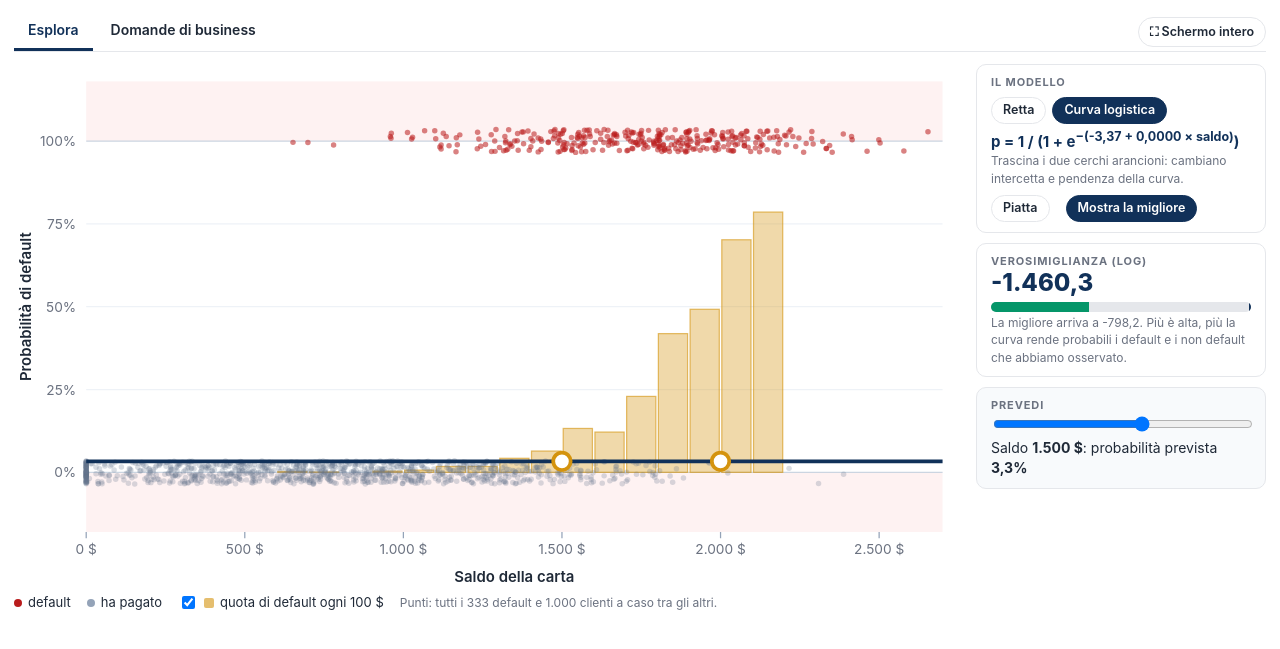
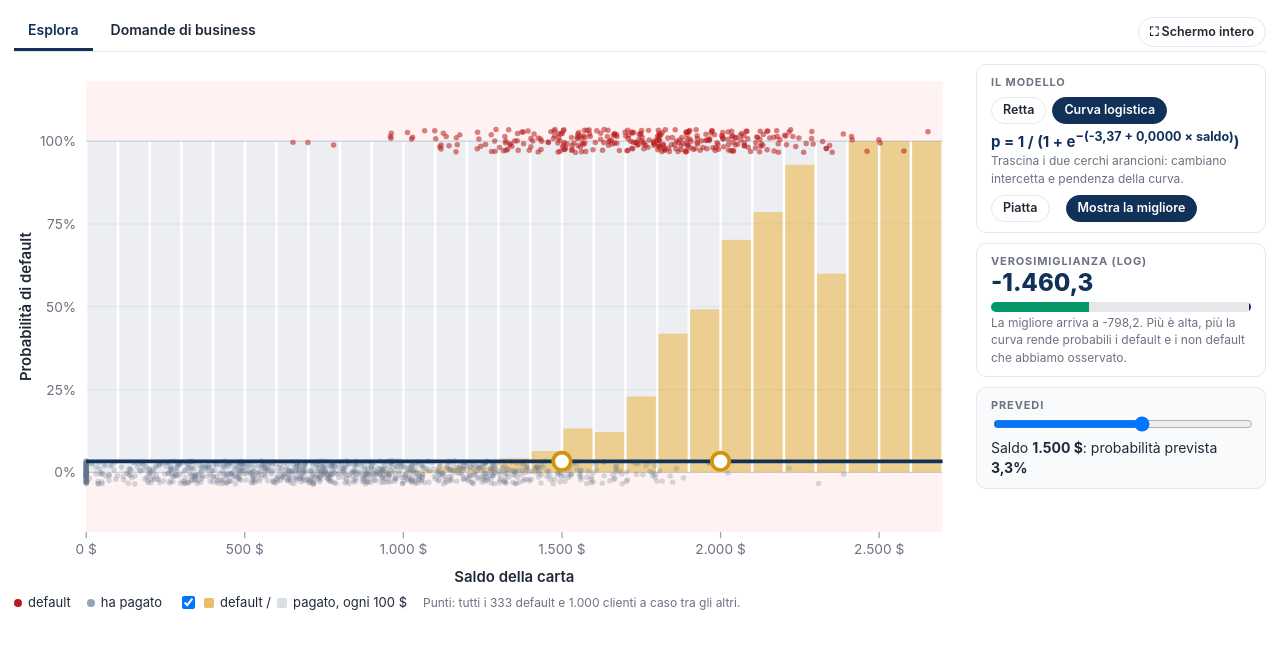
Before and after one commit to vincnardelli/msd, a Jekyll site: the page esplorazioni/logistica-curva.html, which Jekyll copies as it is, in a window 1280 px wide. Shown: the top 649 px of the page. Built offline with Jekyll 4.4.1, drawn with Linux system fonts in a browser that asks for light colours.

Commit message:
Esplorazione curva a S: barre al 100% (default / pagato) per ogni fascia di 100 $
Co-Authored-By: Claude Opus 5.5 <noreply@anthropic.com>

```diff
--- a/esplorazioni/logistica-curva.html
+++ b/esplorazioni/logistica-curva.html
@@ -66,7 +66,7 @@
 <div id="casi" hidden><div class="casi" id="casi-list"></div></div>
 <div class="main">
   <div class="chart"><svg id="svg" viewBox="0 0 760 420"></svg>
-    <div class="row" style="margin:6px 0 0"><label class="ck"><i style="background:#b91c1c;height:8px;width:8px;border-radius:50%"></i>default</label><label class="ck"><i style="background:#94a3b8;height:8px;width:8px;border-radius:50%"></i>ha pagato</label><label class="ck"><input type="checkbox" id="c-bar" checked><i style="background:#d4930d;opacity:.6;height:10px;width:10px"></i>quota di default ogni 100 $</label><span class="mini">Punti: tutti i 333 default e 1.000 clienti a caso tra gli altri.</span></div>
+    <div class="row" style="margin:6px 0 0"><label class="ck"><i style="background:#b91c1c;height:8px;width:8px;border-radius:50%"></i>default</label><label class="ck"><i style="background:#94a3b8;height:8px;width:8px;border-radius:50%"></i>ha pagato</label><label class="ck"><input type="checkbox" id="c-bar" checked><i style="background:#d4930d;opacity:.6;height:10px;width:10px"></i>default / <i style="background:#94a3b8;opacity:.35;height:10px;width:10px"></i>pagato, ogni 100 $</label><span class="mini">Punti: tutti i 333 default e 1.000 clienti a caso tra gli altri.</span></div>
   </div>
   <div class="side">
     <div id="pan-esplora" class="side">
@@ -158,7 +158,9 @@ function draw(){
   txt((ML+W-MR)/2,H-4,'Saldo della carta','axt',g);
   const yl=txt(14,(MT+H-MB)/2,'Probabilità di default','axt',g);yl.setAttribute('transform',`rotate(-90 14 ${(MT+H-MB)/2})`);
   // quota di default per fasce di 100 $: barre dietro a tutto
-  if(S.bar)for(const q of BINS)el('rect',{x:sx(q.x-50)+1,y:sy(q.p),width:sx(100)-sx(0)-2,height:Math.max(0,sy(0)-sy(q.p)),fill:'#d4930d','fill-opacity':0.35,stroke:'#d4930d','stroke-opacity':0.6},g);
+  if(S.bar)for(const q of BINS){const x0=sx(q.x-50)+1,w=sx(100)-sx(0)-2;
+    el('rect',{x:x0,y:sy(1),width:w,height:sy(q.p)-sy(1),fill:'#94a3b8','fill-opacity':0.18},g);
+    el('rect',{x:x0,y:sy(q.p),width:w,height:sy(0)-sy(q.p),fill:'#d4930d','fill-opacity':0.45},g);}
   // punti
   for(const p of PTS)el('circle',{cx:sx(p.x),cy:sy(p.y+p.j),r:2.2,fill:p.y?'#b91c1c':'#64748b','fill-opacity':p.y?0.55:0.25},g);
   // modello
@@ -208,9 +210,9 @@ const P1=sig(FIT.a+FIT.b*1000),P2=sig(FIT.a+FIT.b*2000);
 CASI=[
 {tag:'Retta o curva',t:'Perché non una retta?',q:'La banca vuole la probabilità che un cliente vada in default. Possiamo usare la regressione lineare che conosciamo?',
  passi:[
-  {set:{mode:'retta',marks:[],fit:'flat',bar:true},txt:c=>`Ogni punto è un cliente: in alto chi è andato in default (333 su 10.000), in basso chi ha pagato. Le barre gialle sono la <b>quota di default</b> per fasce di 100 $ di saldo. La retta blu è la regressione lineare di default (0/1) sul saldo.`},
+  {set:{mode:'retta',marks:[],fit:'flat',bar:true},txt:c=>`Ogni punto è un cliente: in alto chi è andato in default (333 su 10.000), in basso chi ha pagato. Le barre dividono i clienti di ogni fascia di 100 $ di saldo: in giallo la <b>quota di default</b>, in grigio chi ha pagato. La retta blu è la regressione lineare di default (0/1) sul saldo.`},
   {set:{marks:[0,500]},txt:c=>`Con saldi bassi la retta scende sotto lo zero: a 0 $ prevede ${pct(LIN.a,1)}, a 500 $ ${pct(LIN.a+LIN.b*500,1)}. <b>Una probabilità negativa non ha senso.</b> E con saldi alti la retta resta molto sotto le quote osservate.`},
-  {set:{mode:'curva',marks:[],fit:'best'},txt:c=>`La curva logistica resta sempre tra 0 e 1: piatta dove il rischio è quasi nullo, ripida tra 1.500 e 2.000 $, e segue le barre gialle.`,
+  {set:{mode:'curva',marks:[],fit:'best'},txt:c=>`La curva logistica resta sempre tra 0 e 1: piatta dove il rischio è quasi nullo, ripida tra 1.500 e 2.000 $, e segue la parte gialla delle barre.`,
    ris:c=>`Quando la risposta è sì o no, vogliamo una <b>probabilità</b>, che deve stare tra 0 e 1. La retta non lo garantisce; la curva a S della regressione logistica sì.`}]},
 {tag:'Massima verosimiglianza',t:'Come si sceglie la curva?',q:'Per la retta minimizzavamo la somma dei quadrati dei residui. E per la curva?',
  passi:[
```
Also changed, not shown: other parts of esplorazioni/logistica-curva.html (+1 -1 lines), _esplorazioni/logistica-curva.md (+1 -1 lines).
